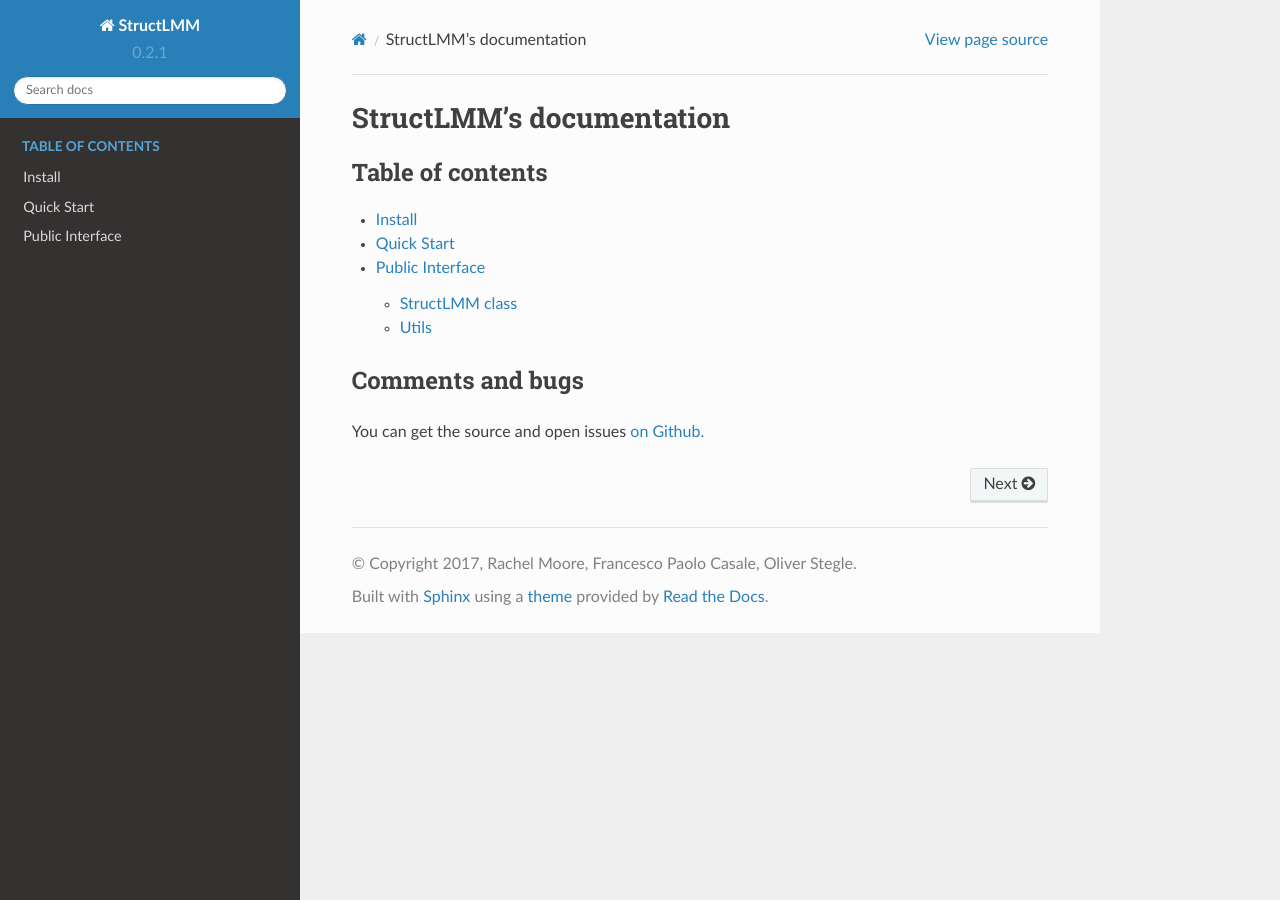
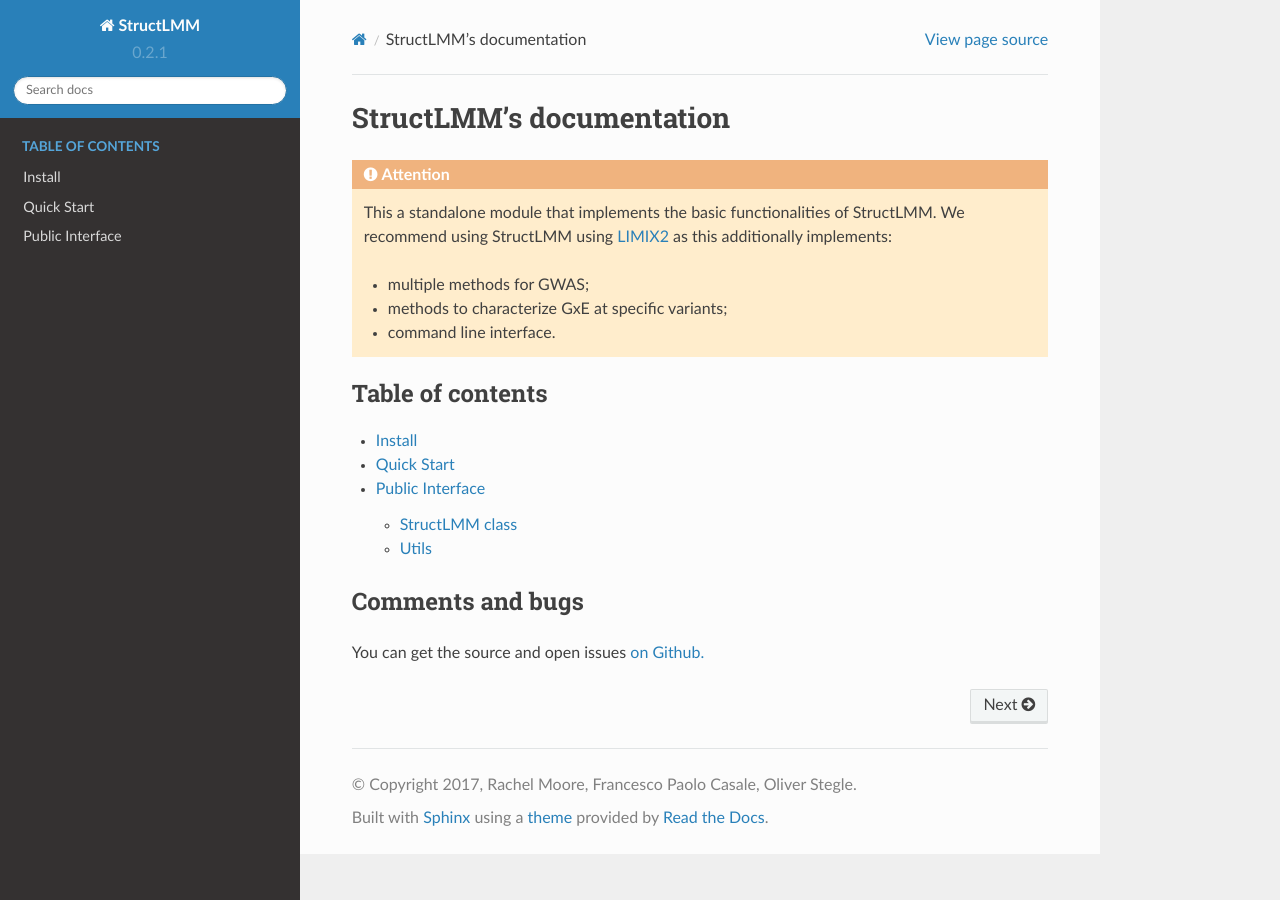
Before and after one commit to limix/struct-lmm, a Sphinx documentation site: the page built from doc/index.rst, in a window 1280 px wide. Built offline with Sphinx 7.4.7 and the Read the Docs theme 2.0.0, drawn with Linux system fonts in a browser that asks for light colours.

Commit message:
added warning

```diff
--- a/doc/index.rst
+++ b/doc/index.rst
@@ -1,6 +1,17 @@
 =========================
 StructLMM's documentation
 =========================
+
+.. Attention::
+
+   This a standalone module that implements the basic functionalities of StructLMM.
+   We recommend using StructLMM using LIMIX2_ as this additionally implements:
+
+   - multiple methods for GWAS;
+   - methods to characterize GxE at specific variants;
+   - command line interface.
+
+.. _LIMIX2: https://limix.readthedocs.io/en/2.0.0/index.html
 
 .. toctree::
    :caption: Table of contents
```
